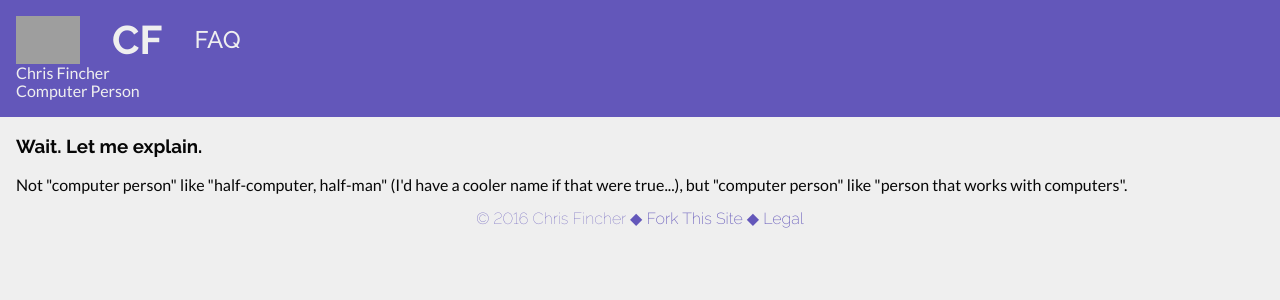
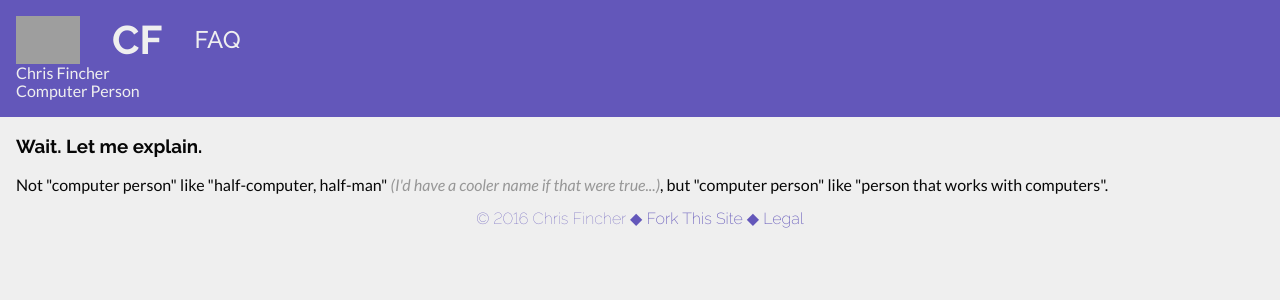
Before and after one commit to symbolboxer/symbolboxer.github.io, a Jekyll site: the page built from index.html, in a window 1280 px wide. Shown: the top 300 px of the page. Built offline with Jekyll 4.4.1, drawn with Linux system fonts in a browser that asks for light colours; nearby versions of some CDN libraries; grey boxes are pictures that could not be loaded.

Commit message:
Style asides

```diff
--- a/_sass/_common.scss
+++ b/_sass/_common.scss
@@ -1,4 +1,4 @@
-@import 'http://fonts.googleapis.com/css?family=Lato:400,500,700,800|Raleway:100,200,400,500,700,800&subset=all';
+@import 'http://fonts.googleapis.com/css?family=Lato:400,400i,500,700,800|Raleway:100,200,400,500,700,800&subset=all';
 
 // Colors!
 $purple: #6357BA;
--- a/css/default.scss
+++ b/css/default.scss
@@ -51,6 +51,11 @@ a {
 	margin-right: 1rem;
 }
 
+.aside {
+	color: #979797;
+	font-style: italic;
+}
+
 .footer {
 	@include lnums;
 	text-align: center;
```
